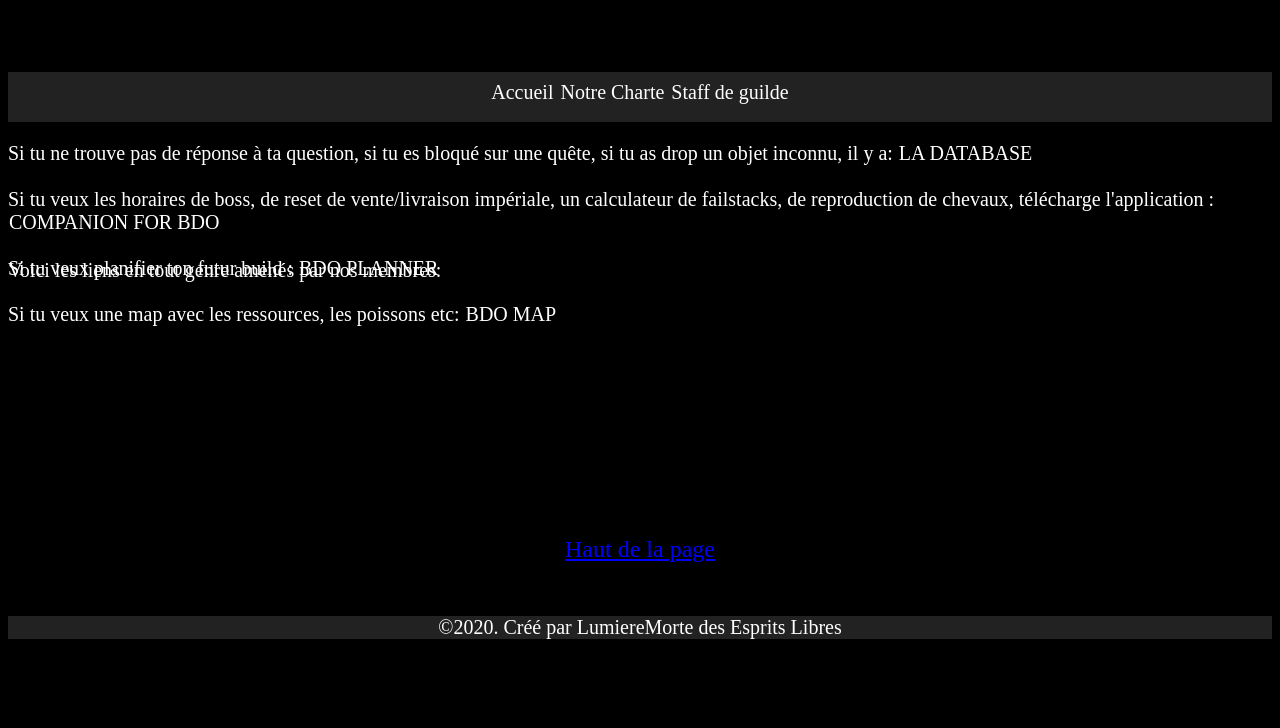
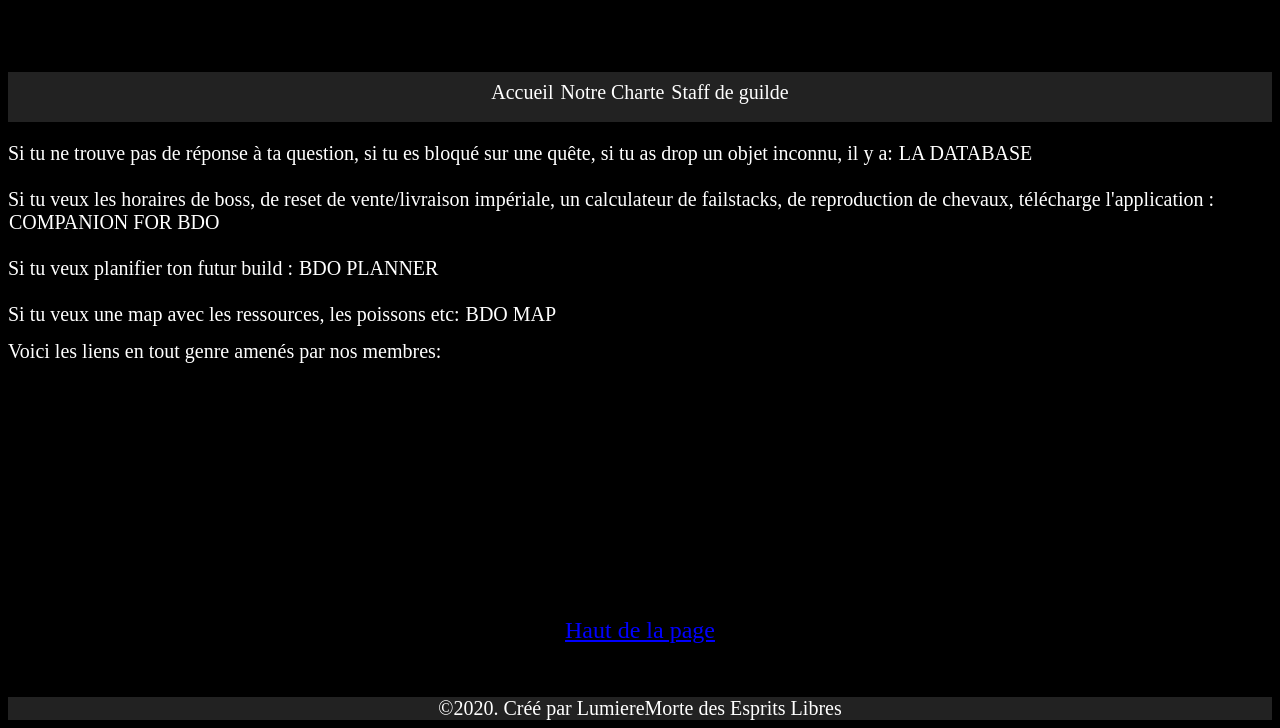
Before and after one commit to Lumieremorte/Esprits-libres, a plain HTML site: page Liens utiles.html in a window 1280 px wide. Shown: the part 127-855 px from the top of the page. Before the commit the page ends 800 px from the top, so only its background shows below. Drawn offline with Linux system fonts and the light colour scheme.

Commit message:
Update Liens utiles.html

```diff
--- a/Liens utiles.html
+++ b/Liens utiles.html
@@ -36,7 +36,7 @@
 <p class="liens">Si tu ne trouve pas de réponse à ta question, si tu es bloqué sur une quête, si tu as drop un objet inconnu, il y a: <a href="https://bddatabase.net/fr/" target="_blank">LA DATABASE</a></br></br>
 Si tu veux les horaires de boss, de reset de vente/livraison impériale, un calculateur de failstacks, de reproduction de chevaux, télécharge l'application : <a href="https://play.google.com/store/apps/details?id=org.gimu.bdocompanionfree&hl=en_US" target="_blank">COMPANION FOR BDO</a> </br></br>
 Si tu veux planifier ton futur build : <a href="https://bdoplanner.com/" target="_blank">BDO PLANNER</a> </br></br>
-Si tu veux une map avec les ressources, les poissons etc: <a href="http://www.somethinglovely.net/bdo/" target="_blank">BDO MAP</a> </p></br>
+Si tu veux une map avec les ressources, les poissons etc: <a href="http://www.somethinglovely.net/bdo/" target="_blank">BDO MAP</a> </p></br><br><br><br>
 
 <p class="liens">Voici les liens en tout genre amenés par nos membres:</p>
         </body>
```
